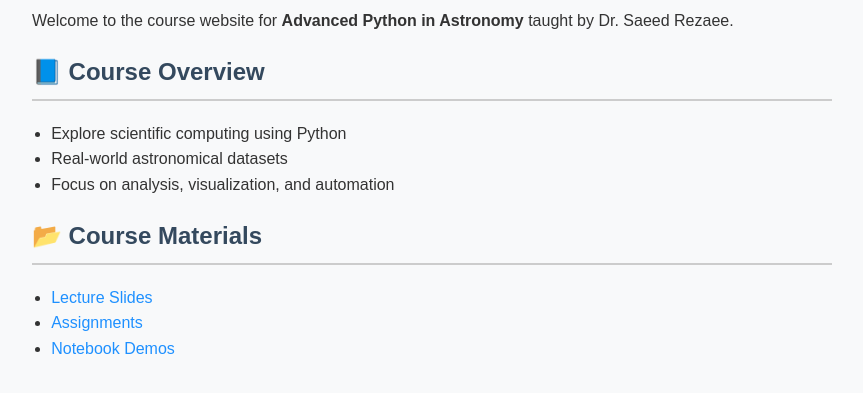
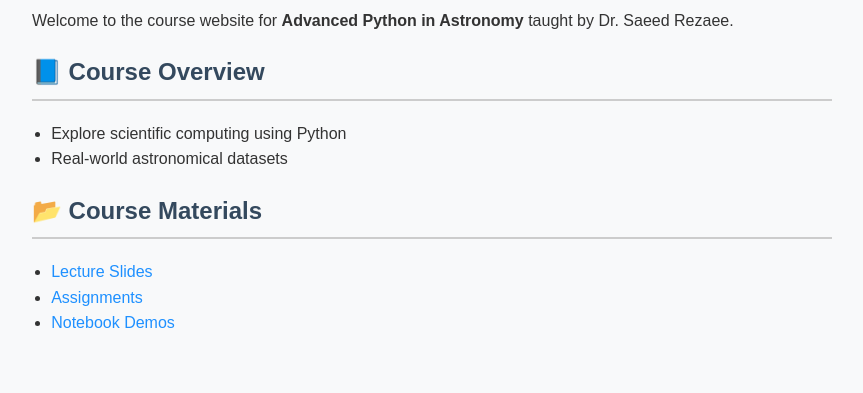
Before and after one commit to srezaeeucr/UCRAstroPython, a plain HTML site: page index.html in a window 1280 px wide. Shown: the part 97-490 px from the top of the page, without its empty margins (208-1071 px from the left). Drawn offline with Linux system fonts and the light colour scheme.

Commit message:
Update homepage content

```diff
--- a/index.html
+++ b/index.html
@@ -46,7 +46,6 @@
     <ul>
         <li>Explore scientific computing using Python</li>
         <li>Real-world astronomical datasets</li>
-        <li>Focus on analysis, visualization, and automation</li>
     </ul>
 
     <h2>📂 Course Materials</h2>
```
